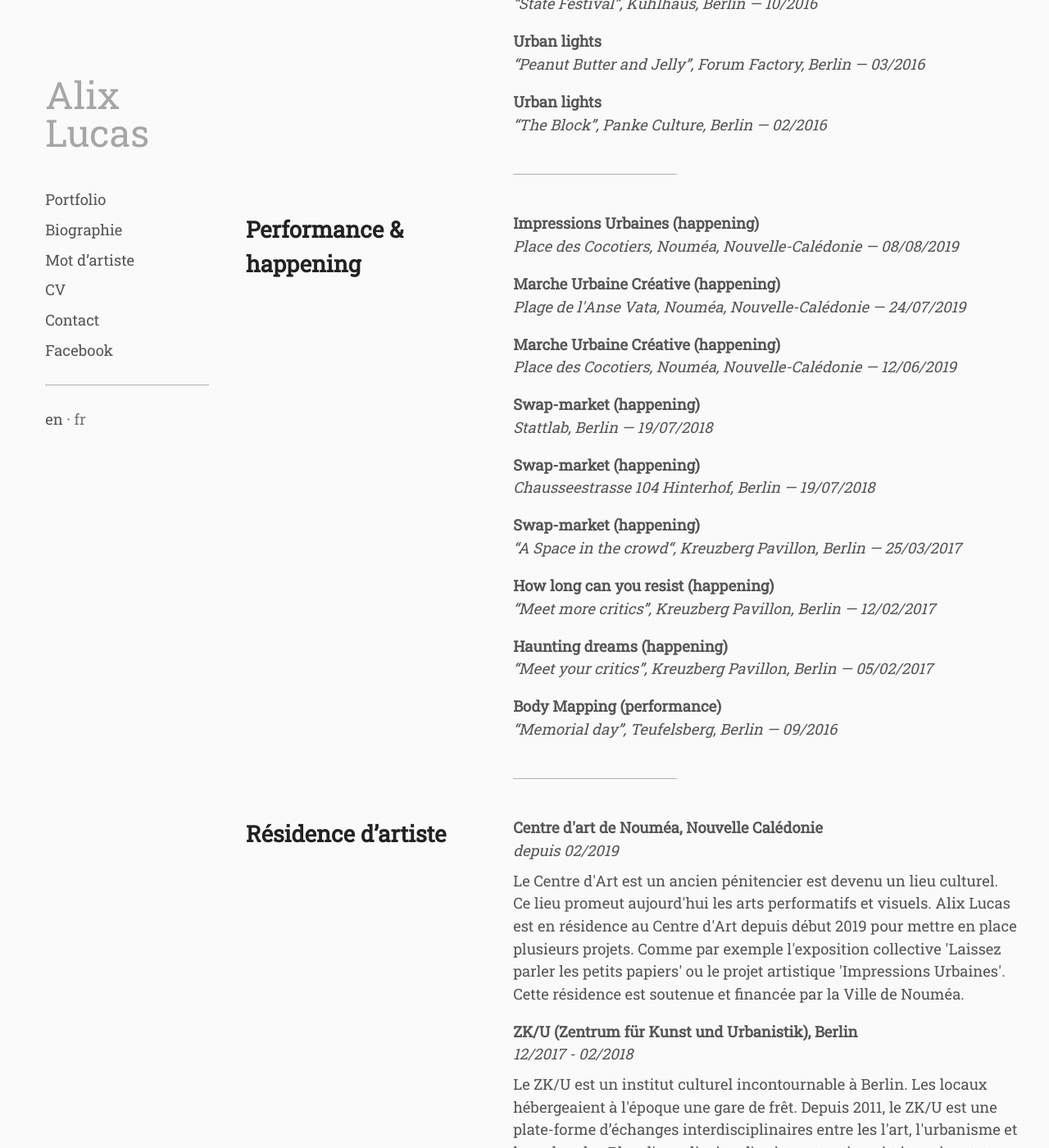
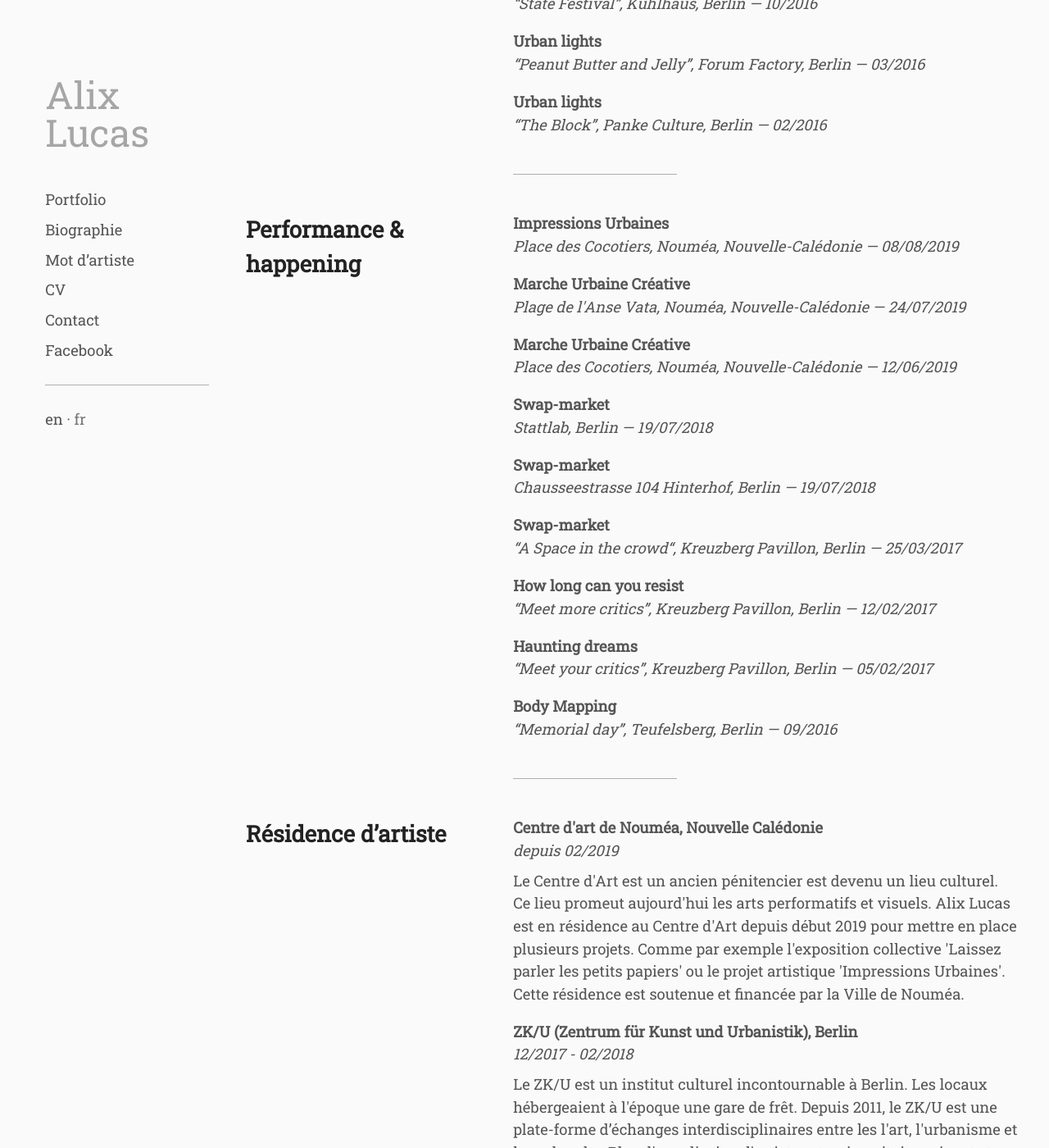
Before and after one commit to whyalix/alixlucas, a Jekyll site: the page built from pages/fr/resume.html, in a window 1280 px wide and 1400 px high, scrolled down 1167 px. Shown: the whole window at 82% size. Built offline with Jekyll 4.4.1, drawn with Linux system fonts in a browser that asks for light colours.

Commit message:
Update happenings.yml

```diff
--- a/_data/fr/happenings.yml
+++ b/_data/fr/happenings.yml
@@ -1,26 +1,26 @@
-- primary: "Impressions Urbaines (happening)"
+- primary: "Impressions Urbaines"
   secondary: Place des Cocotiers, Nouméa, Nouvelle-Calédonie — 08/08/2019
 
-- primary: "Marche Urbaine Créative (happening)"
+- primary: "Marche Urbaine Créative"
   secondary: Plage de l'Anse Vata, Nouméa, Nouvelle-Calédonie — 24/07/2019
 
-- primary: "Marche Urbaine Créative (happening)"
+- primary: "Marche Urbaine Créative"
   secondary: Place des Cocotiers, Nouméa, Nouvelle-Calédonie — 12/06/2019
 
-- primary: "Swap-market (happening)"
+- primary: "Swap-market"
   secondary: Stattlab, Berlin — 19/07/2018
 
-- primary: "Swap-market (happening)"
+- primary: "Swap-market"
   secondary: Chausseestrasse 104 Hinterhof, Berlin — 19/07/2018
 
-- primary: Swap-market (happening)
+- primary: "Swap-market"
   secondary: “A Space in the crowd“, Kreuzberg Pavillon, Berlin — 25/03/2017
 
-- primary: How long can you resist (happening)
+- primary: "How long can you resist"
   secondary: “Meet more critics”, Kreuzberg Pavillon, Berlin — 12/02/2017
 
-- primary: "Haunting dreams (happening)"
+- primary: "Haunting dreams"
   secondary: “Meet your critics”, Kreuzberg Pavillon, Berlin — 05/02/2017
 
-- primary: Body Mapping (performance)
+- primary: "Body Mapping"
   secondary: “Memorial day”, Teufelsberg, Berlin — 09/2016
```
